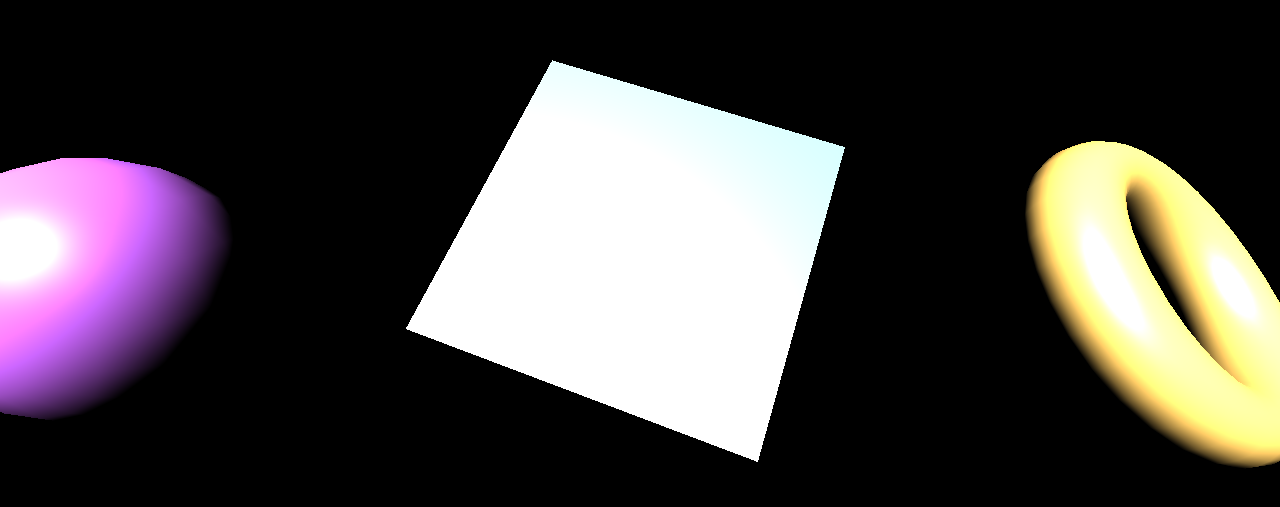
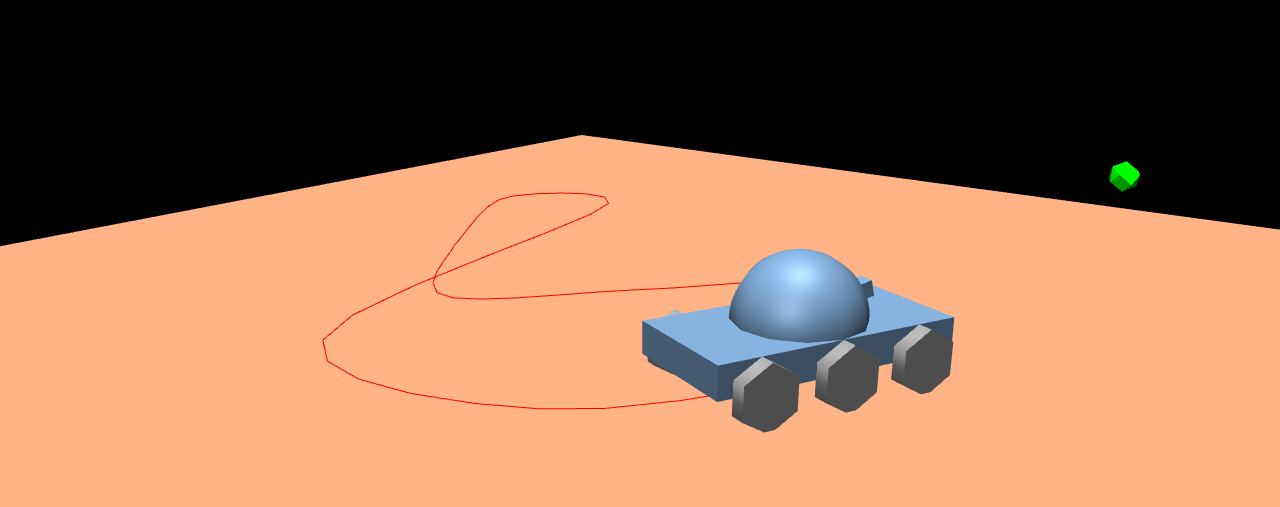
Before and after one commit to budhisadva/GameJS, a website built with Vite: page index.html in a window 1280 px wide. Shown: the part 109-616 px from the top of the page. Built offline with nearby package versions, Linux system fonts and the light colour scheme; animation ran at ten frames a second.

Commit message:
añadiendo una animacion mas interesante

```diff
--- a/index.html
+++ b/index.html
@@ -9,6 +9,6 @@
   <body>
     <div id="app"></div>
     <script src="https://cdnjs.cloudflare.com/ajax/libs/three.js/r128/three.min.js"></script>
-    <script type="module" src="/src/main.js"></script>
+    <script type="module" src="/src/car.js"></script>
   </body>
 </html>
--- /dev/null
+++ b/src/car.js
@@ -0,0 +1,272 @@
+import './style.css'
+
+const scene = new THREE.Scene();
+
+const renderer = new THREE.WebGLRenderer({ antialias: true });
+
+//renderer.setPixelRatio(window.devicePixelRatio);
+//renderer.setSize(window.innerWidth, window.innerHeight);
+
+const canvas = renderer.domElement;
+canvas.id = 'c';
+document.querySelector('#app').appendChild(canvas);
+
+function makeCamera(fov = 40){
+    const aspect = 2;
+    const zNear = 0.1;
+    const zFear = 1000;
+    return new THREE.PerspectiveCamera(fov, aspect, zNear, zFear);
+}
+
+const camera = makeCamera();
+camera.position.set(8,4,10).multiplyScalar(3);
+camera.lookAt(0, 0, 0);
+
+{
+    const ligth = new THREE.DirectionalLight(0xffffff, 0.8);
+    ligth.position.set(0,20,0);
+    scene.add(ligth);
+    ligth.castShadow = true;
+    ligth.shadow.mapSize.width = 2048;
+    ligth.shadow.mapSize.height = 2048;
+
+    const d = 50;
+    ligth.shadow.camera.left = -d;
+    ligth.shadow.camera.right = d;
+    ligth.shadow.camera.top = d;
+    ligth.shadow.camera.bottom = -d;
+    ligth.shadow.camera.near = 1;
+    ligth.shadow.camera.far = 50;
+    ligth.shadow.bias = 0.001;
+}
+
+{
+    const light = new THREE.DirectionalLight(0xffffff, 0.5);
+    light.position.set(1, 2, 4);
+    scene.add(light);
+}
+
+{
+    const ambientLight = new THREE.AmbientLight(0xffffff, 0.3);
+    scene.add(ambientLight);
+}
+
+
+const groundGeometry = new THREE.PlaneGeometry(50, 50);
+const groundMaterial = new THREE.MeshPhongMaterial({
+    color: 0xCC8866
+});
+const groundMesh = new THREE.Mesh(groundGeometry, groundMaterial);
+groundMesh.rotation.x = Math.PI * - .5;
+groundMesh.receiveShadow = true;
+scene.add(groundMesh);
+
+const carWidth = 4;
+const carHeight = 1;
+const carLength = 8;
+const tank = new THREE.Object3D();
+scene.add(tank);
+
+const bodyGeometry = new THREE.BoxGeometry(carWidth, carHeight, carLength);
+const bodyMaterial = new THREE.MeshPhongMaterial({
+    color: 0x6688AA
+});
+const bodyMesh = new THREE.Mesh(bodyGeometry, bodyMaterial);
+bodyMesh.position.y = 1.4;
+bodyMesh.castShadow = true;
+tank.add(bodyMesh);
+
+const tankCameraFov = 75;
+const tankCamera = makeCamera(tankCameraFov);
+tankCamera.position.y = 3;
+tankCamera.position.z = -6;
+tankCamera.rotation.y = Math.PI;
+bodyMesh.add(tankCamera);
+
+const wheelRadius = 1;
+const wheelThickness = .5;
+const wheelSegments = 6;
+const wheelGeometry = new THREE.CylinderGeometry(
+    wheelRadius,
+    wheelRadius,
+    wheelThickness,
+    wheelSegments
+);
+const wheelMaterial = new THREE.MeshPhongMaterial({ color: 0x888888 });
+const wheelPositions = [
+    [ - carWidth / 2 - wheelThickness / 2, -carHeight / 2, carLength / 3],
+    [ carWidth / 2 + wheelThickness / 2, - carHeight / 2, carLength / 3],
+    [ - carWidth / 2 - wheelThickness / 2, - carHeight / 2, 0],
+    [ carWidth / 2 + wheelThickness / 2, - carHeight / 2, 0],
+    [ - carWidth / 2 - wheelThickness / 2, - carHeight / 2, - carLength / 3],
+    [ carWidth / 2 + wheelThickness / 2, - carHeight / 2, - carLength / 3],
+];
+const wheelMeshes = wheelPositions.map( (position) => {
+    const mesh = new THREE.Mesh( wheelGeometry, wheelMaterial);
+    mesh.position.set( ...position);
+    mesh.rotation.z = Math.PI * .5;
+    mesh.castShadow = true;
+    bodyMesh.add(mesh);
+    return mesh;
+});
+
+const domeRadius = 2;
+const domeWidthSubdivisions = 12;
+const domeHeightSubdivisions = 12;
+const domePhiStart = 0;
+const domePhiEnd = Math.PI * 2;
+const domeThetStart = 0;
+const domeThetaEnd = Math.PI * .5;
+const domeGeometry = new THREE.SphereGeometry(
+    domeRadius,
+    domeWidthSubdivisions,
+    domeHeightSubdivisions,
+    domePhiStart,
+    domePhiEnd,
+    domeThetStart,
+    domeThetaEnd
+);
+const domeMesh = new THREE.Mesh( domeGeometry, bodyMaterial);
+domeMesh.castShadow = true;
+bodyMesh.add(domeMesh);
+domeMesh.position.y = .5;
+
+const turretWidth = .1;
+const turretHeight = .1;
+const turretLength = carLength * .75 * .2;
+const turretGeometry = new THREE.BoxGeometry(
+    turretWidth,
+    turretHeight,
+    turretLength
+);
+const turretMesh = new THREE.Mesh(turretGeometry, bodyMaterial);
+const turretPivot = new THREE.Object3D();
+turretPivot.scale.set(5,5,5);
+turretPivot.position.y = .5;
+turretPivot.position.z = turretLength * .5;
+turretPivot.add(turretMesh);
+bodyMesh.add(turretPivot);
+
+const turretCamera = makeCamera();
+turretCamera.position.Y = .75 * .2;
+turretMesh.add(turretCamera);
+
+const targetGeometry = new THREE.SphereGeometry(.5, 6, 3);
+const targetMaterial = new THREE.MeshPhongMaterial({color: 0x00FF00, flatShading: true});
+const targetMesh = new THREE.Mesh(targetGeometry, targetMaterial);
+const targetOrbit = new THREE.Object3D();
+const targetElevation = new THREE.Object3D();
+const targetBob = new THREE.Object3D();
+targetMesh.castShadow = true;
+scene.add(targetOrbit);
+targetOrbit.add(targetElevation);
+targetElevation.position.z = carLength * 2;
+targetElevation.position.y = 8;
+targetElevation.add(targetBob);
+targetBob.add(targetMesh);
+
+const targetCamera = makeCamera();
+const targetCameraPivot = new THREE.Object3D();
+targetCamera.position.y = 1;
+targetCamera.position.z = -2;
+targetCamera.rotation.y = Math.PI;
+targetBob.add(targetCameraPivot);
+targetCameraPivot.add(targetCamera);
+
+// create a sine-like wave
+const curve = new THREE.SplineCurve([
+    new THREE.Vector2(-10, 0),
+    new THREE.Vector2(-5,5),
+    new THREE.Vector2(0,0),
+    new THREE.Vector2(5, -5),
+    new THREE.Vector2(10, 0),
+    new THREE.Vector2(5,10),
+    new THREE.Vector2(-5,10),
+    new THREE.Vector2(-10,-10),
+    new THREE.Vector2(-15,-8),
+    new THREE.Vector2(-10,0),
+]);
+
+const points = curve.getPoints(50);
+const geometry = new THREE.BufferGeometry().setFromPoints(points);
+const material = new THREE.LineBasicMaterial({
+    color: 0xff0000
+});
+const splineObject = new THREE.Line(geometry, material);
+splineObject.rotation.x = Math.PI * .5;
+splineObject.position.y = 0.05;
+scene.add(splineObject);
+
+function resizeRendererToDisplaySize(renderer){
+    const canvas = renderer.domElement;
+    const width = canvas.clientWidth;
+    const height = canvas.clientHeight;
+    const needResize = canvas.width !== width || canvas.height !== height;
+    if (needResize){
+        renderer.setSize(width, height, false);
+    }
+    return needResize;
+}
+
+const targetPosition = new THREE.Vector3();
+const tankPosition = new THREE.Vector2();
+const tankTarget = new THREE.Vector2();
+
+const cameras = [
+    {cam: camera, desc: 'detached camera',},
+    {cam: turretCamera, desc: 'on turret looking at target',},
+    {cam: targetCamera, desc: 'near target looking at tank',},
+    {cam: tankCamera, desc: 'above back of tank',},
+];
+
+const infoElem = document.querySelector('#info');
+
+function render(time){
+    time *= 0.001;
+
+    if (resizeRendererToDisplaySize(renderer)) {
+        const canvas = renderer.domElement;
+        cameras.forEach((cameraInfo) => {
+            const camera = cameraInfo.cam;
+            camera.aspect = canvas.clientWidth / canvas.clientHeight;
+            camera.updateProjectionMatrix();
+        });
+    }
+
+    // move target
+    targetOrbit.rotation.y = time * .27;
+    targetBob.position.y = Math.cos(time * 2) * 4;
+    targetMesh.rotation.x = time * 7;
+    targetMesh.rotation.y = time * 13;
+    //targetMaterial.emissive.setHSL(time * 10 % 1, 1, .25);
+    //targetMaterial.color.setHSL(time * 10 % 1, 1, .25);
+
+    // move tank
+    const tankTime = time * .05;
+    curve.getPointAt(tankTime % 1, tankPosition);
+    curve.getPointAt( (tankTime + 0.01) % 1, tankTarget );
+    tank.position.set( tankPosition.x, 0, tankPosition.y );
+    tank.lookAt( tankTarget.x, 0, tankTarget.y );
+
+    // face turret at target
+    targetMesh.getWorldPosition( targetPosition );
+    turretPivot.lookAt( targetPosition );
+
+    // make the turretCamera look at target
+    turretCamera.lookAt( targetPosition );
+
+    // make the targetCameraPivot look at the tank
+    tank.getWorldPosition( targetPosition );
+    targetCameraPivot.lookAt( targetPosition );
+
+    wheelMeshes.forEach( (obj) => {
+        obj.rotation.x = time * 3;
+    });
+
+    //const camera = cameras[time * .25 % cameras.length | 0 ];
+    //infoElem.textContent = camera.desc;
+
+    renderer.render(scene, camera);
+    requestAnimationFrame(render);
+}
+requestAnimationFrame(render);
--- a/src/style.css
+++ b/src/style.css
@@ -3,3 +3,9 @@ body {
   padding: 0;
   overflow: hidden;
 }
+
+#c {
+  width: 100vw;
+  height: 100vh;
+  display: block;
+}
```
